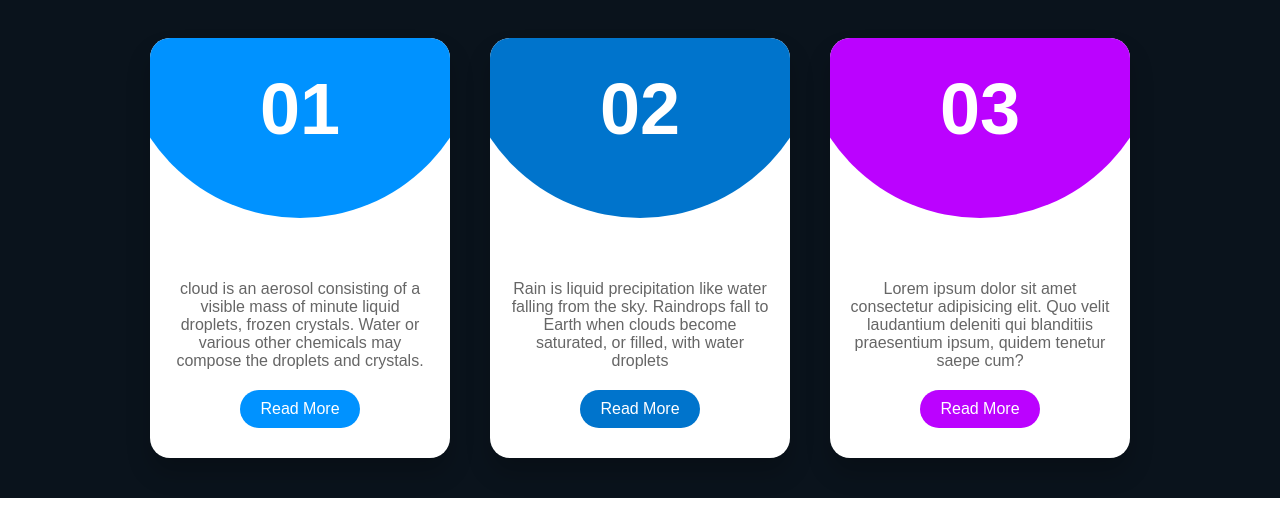
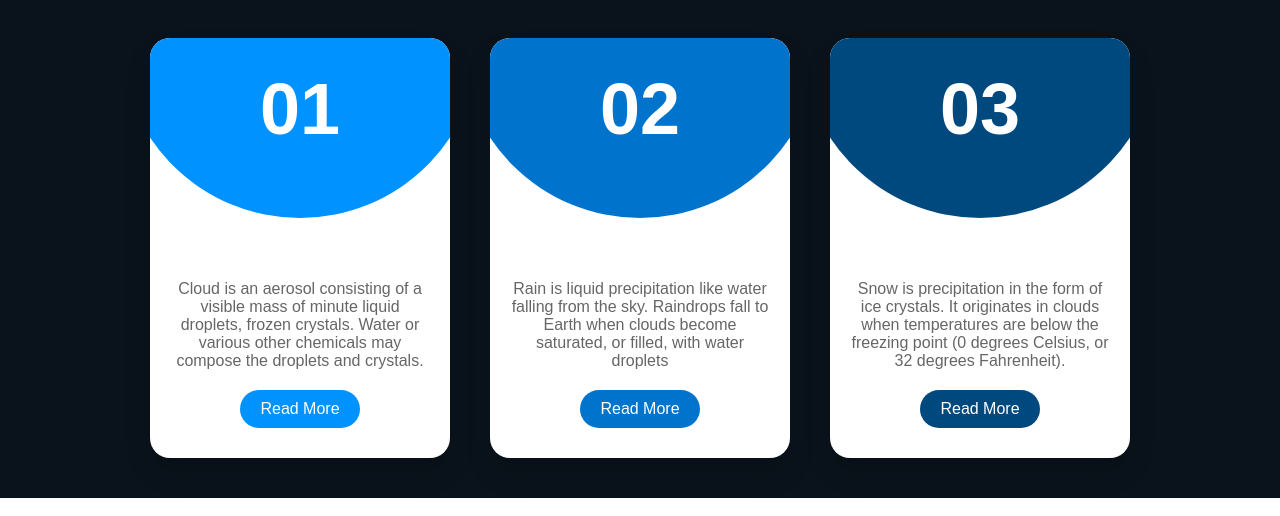
Before and after one commit to Theejuth/Weather-website-main, a plain HTML site: page index.html in a window 1280 px wide. Shown: the part 856-1372 px from the top of the page. Drawn offline with Linux system fonts and the light colour scheme.

Commit message:
Presented By Theejutha

```diff
--- a/index.html
+++ b/index.html
@@ -42,7 +42,7 @@
                   <h2>01</h2>
                </div>
                <div class="content">
-                  <p>cloud is an aerosol consisting of a visible mass of minute liquid droplets, frozen crystals. Water or various other chemicals may compose the droplets and crystals.</p>
+                  <p>Cloud is an aerosol consisting of a visible mass of minute liquid droplets, frozen crystals. Water or various other chemicals may compose the droplets and crystals.</p>
                   <a href="#">Read More</a>
                </div>
             </div>
@@ -60,7 +60,7 @@
                   <h2>03</h2>
                </div>
                <div class="content">
-                  <p>Lorem ipsum dolor sit amet consectetur adipisicing elit. Quo velit laudantium deleniti qui blanditiis praesentium ipsum, quidem tenetur saepe cum?</p>
+                  <p>Snow is precipitation in the form of ice crystals. It originates in clouds when temperatures are below the freezing point (0 degrees Celsius, or 32 degrees Fahrenheit).</p>
                   <a href="#">Read More</a>
                </div>
             </div>
--- a/style.css
+++ b/style.css
@@ -211,7 +211,7 @@
 
 .container0 .card:nth-child(3) .circle,
 .container0 .card:nth-child(3) .content a {
-	background: #bb02ff;
+	background: #00497f;
 }
 
 .h1
```
